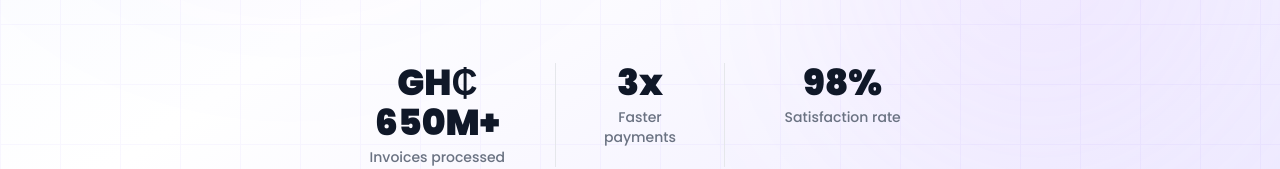
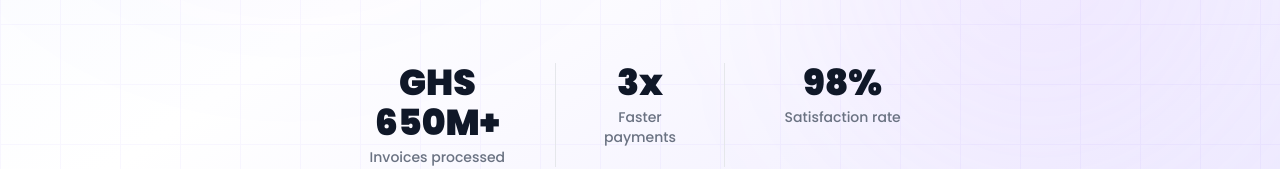
Before and after one commit to khatayondev/Invoice-management-system, a Next.js app: page / in a window 1280 px wide. Shown: the part 636-805 px from the top of the page. Built offline with nearby package versions, Linux system fonts and the light colour scheme.

Commit message:
Change currency symbol to GHS on landing page

```diff
--- a/src/components/landing/HeroSection.tsx
+++ b/src/components/landing/HeroSection.tsx
@@ -79,7 +79,7 @@ export default function HeroSection() {
         {/* Stats */}
         <div className="grid grid-cols-3 gap-8 max-w-xl mx-auto mt-16 animate-[fadeUp_1.6s_ease-out]">
           <div>
-            <div className="text-3xl md:text-4xl font-black text-gray-900">GH₵ <AnimatedCounter target={650} />M+</div>
+            <div className="text-3xl md:text-4xl font-black text-gray-900">GHS <AnimatedCounter target={650} />M+</div>
             <div className="text-sm text-gray-500 font-medium mt-1">Invoices processed</div>
           </div>
           <div className="border-x border-gray-200 px-8">
--- a/src/components/landing/PricingSection.tsx
+++ b/src/components/landing/PricingSection.tsx
@@ -5,7 +5,7 @@ import Link from 'next/link';
 const plans = [
   {
     name: 'Starter',
-    price: 'GH₵ 0',
+    price: 'GHS 0',
     period: '/month',
     desc: 'For freelancers just getting started',
     features: ['Up to 5 invoices/month', '1 client profile', 'Basic templates', 'Manual payment tracking', 'Email support'],
@@ -15,7 +15,7 @@ const plans = [
   },
   {
     name: 'Pro',
-    price: 'GH₵ 180',
+    price: 'GHS 180',
     period: '/month',
     desc: 'For active freelancers and solo businesses',
     features: ['Unlimited invoices', 'Unlimited clients', 'Automated payment reminders', 'Payment links', 'Multi-currency support', 'Revenue dashboard', 'Priority email support'],
@@ -25,7 +25,7 @@ const plans = [
   },
   {
     name: 'Business',
-    price: 'GH₵ 450',
+    price: 'GHS 450',
     period: '/month',
     desc: 'For teams and growing agencies',
     features: ['Everything in Pro', 'Up to 10 team members', 'Client portal access', 'Custom invoice branding', 'Advanced reports & exports', 'Tax automation', 'Dedicated account manager'],
```
